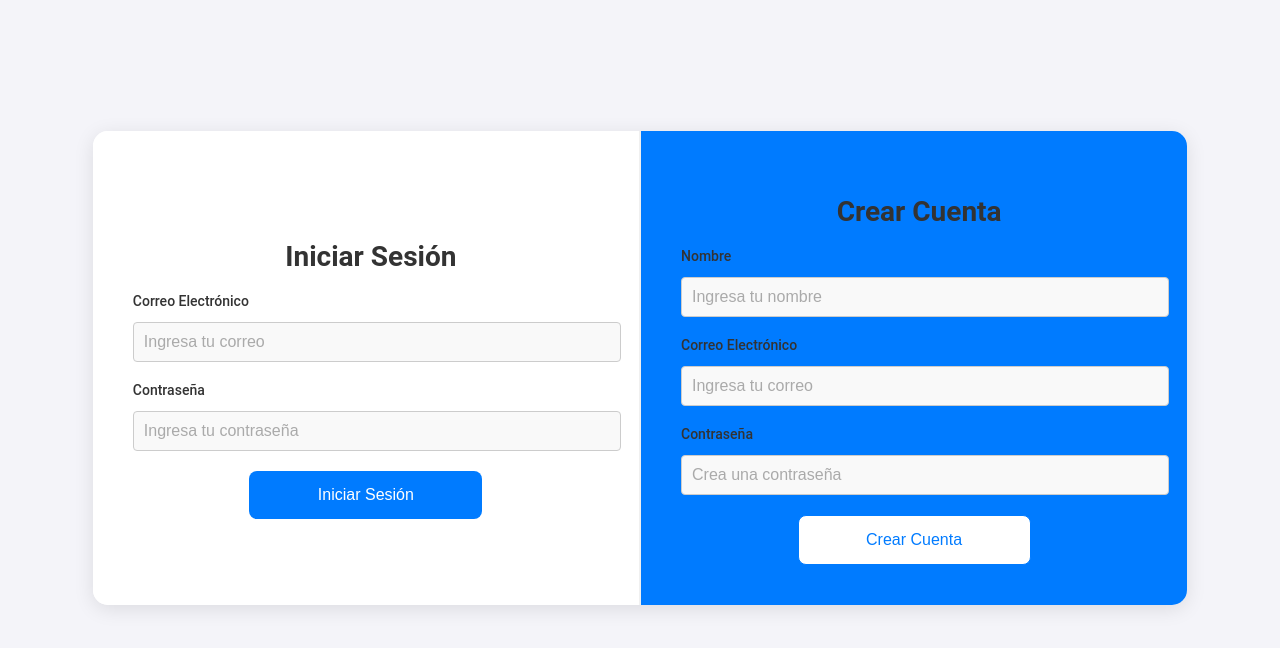
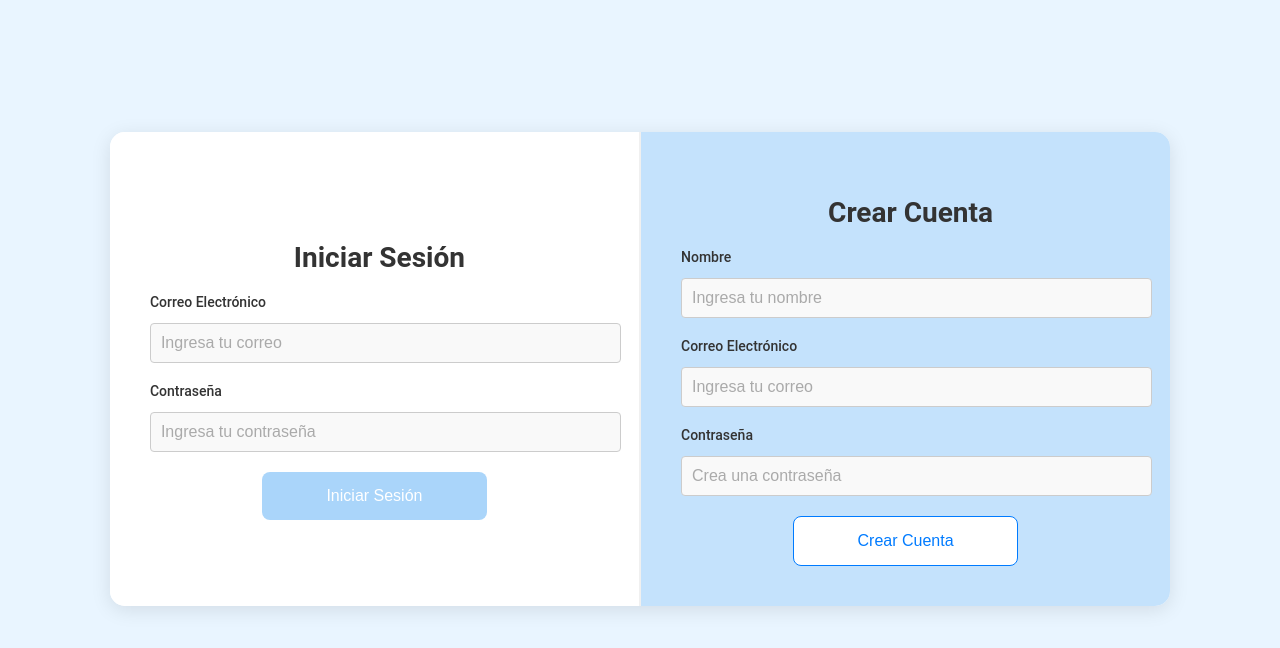
Before and after one commit to clagarejo/task-manager, a React (Vite) app in the folder cliente/: page / in a window 1280 px wide. Shown: the top 648 px of the page. Built offline with nearby package versions, Linux system fonts and the light colour scheme.

Commit message:
router chanes

```diff
--- a/cliente/src/App.jsx
+++ b/cliente/src/App.jsx
@@ -1,75 +1,11 @@
-import { useEffect, useState } from "react";
-import { BrowserRouter as Router, Routes, Route, Navigate } from "react-router-dom";
-import { useAuthStore } from "@/store/useAuthStore"; // Importa el store de autenticación
-import ErrorNotification from "@/components/ErrorNotification";
-import { useTaskStore } from "@/store/useTaskStore";
-import "./styles.css";
-import LoginRegister from "@/pages";
-import { FaSignOutAlt } from 'react-icons/fa';
-import TaskBoard from "@/components/TaskBoard";
+import { BrowserRouter as Router } from "react-router-dom";
+import AppRouter from "./Router";
+import './styles.css'
 
-// Componente para proteger las rutas privadas
-function PrivateRoute({ children }) {
-  const { status } = useAuthStore();
-  if (status === "checking") {
-    return <div>Loading...</div>; // Mientras se verifica el token
-  }
-  if (status === "not-authenticated") {
-    return <Navigate to="/" />; // Redirige al login si no está autenticado
-  }
-  return children;
-}
-
-
-const handleLogout = () => {
-  localStorage.removeItem('token');
-  window.location.href = '/';
-};
-
-function App() {
-  const { tasks, error, fetchTasks, loading, deleteTask } = useTaskStore();
-  const [editingTask, setEditingTask] = useState(null);
-
-  useEffect(() => {
-    fetchTasks();
-  }, [fetchTasks]);
-
-  return (
-    <div className="tasks-container">
-      <div className="header">
-        <h1>Task Manager</h1>
-        <div className="logout-container" onClick={handleLogout}>
-          <FaSignOutAlt size={20} />
-        </div>
-      </div>
-      {error && <ErrorNotification message={error} />}
-      <TaskBoard />
-    </div>
-  );
-}
-
-export default function MainApp() {
-  const { status } = useAuthStore(); // Estado de autenticación
-
+export const App = () => {
   return (
     <Router>
-      <Routes>
-        {/* Ruta para el login */}
-        <Route path="/" element={<LoginRegister />} />
-
-        {/* Ruta protegida para la página de tareas */}
-        <Route
-          path="/tasks"
-          element={
-            <PrivateRoute>
-              <App />
-            </PrivateRoute>
-          }
-        />
-
-        {/* Redirige a la página de tareas si ya está autenticado */}
-        <Route path="/home" element={status === "authenticated" ? <Navigate to="/tasks" /> : <Navigate to="/" />} />
-      </Routes>
+      <AppRouter />
     </Router>
   );
-}
+};
--- /dev/null
+++ b/cliente/src/Router/index.jsx
@@ -0,0 +1,34 @@
+import { Routes, Route, Navigate } from "react-router-dom";
+import { useAuthStore } from "@/store/useAuthStore";
+import PrivateRoute from "@/components/PrivateRoute";
+import LoginRegister from "@/pages";
+import MainApp from "@/components/MainApp";
+
+const AppRouter = () => {
+    const { status } = useAuthStore();
+
+    return (
+        <Routes>
+            {status === "authenticated" ? (
+                <>
+                    <Route
+                        path="/tasks"
+                        element={
+                            <PrivateRoute>
+                                <MainApp />
+                            </PrivateRoute>
+                        }
+                    />
+                    <Route path="/*" element={<Navigate to="/tasks" />} />
+                </>
+            ) : (
+                <>
+                    <Route path="/" element={<LoginRegister />} />
+                    <Route path="/*" element={<Navigate to="/" />} />
+                </>
+            )}
+        </Routes>
+    );
+};
+
+export default AppRouter;
--- /dev/null
+++ b/cliente/src/components/MainApp/index.jsx
@@ -0,0 +1,30 @@
+import { useEffect } from "react";
+import { FaSignOutAlt } from "react-icons/fa";
+import ErrorNotification from "@/components/ErrorNotification";
+import { useTaskStore } from "@/store/useTaskStore";
+import { useLogout } from "@/hooks/useLogout";
+import TaskBoard from "../TaskBoard";
+
+const MainApp = () => {
+    const { error, fetchTasks } = useTaskStore();
+    const { handleLogout } = useLogout();
+
+    useEffect(() => {
+        fetchTasks();
+    }, [fetchTasks]);
+
+    return (
+        <div className="tasks-container">
+            <div className="header">
+                <h1>Task Manager</h1>
+                <div className="logout-container" onClick={handleLogout}>
+                    <FaSignOutAlt size={20} />
+                </div>
+            </div>
+            {error && <ErrorNotification message={error} />}
+            <TaskBoard />
+        </div>
+    );
+};
+
+export default MainApp;
--- /dev/null
+++ b/cliente/src/components/PrivateRoute/index.jsx
@@ -0,0 +1,18 @@
+import { Navigate } from "react-router-dom";
+import { useAuthStore } from "@/store/useAuthStore";
+
+const PrivateRoute = ({ children }) => {
+    const { status } = useAuthStore();
+
+    if (status === "checking") {
+        return <div>Loading...</div>;
+    }
+
+    if (status === "not-authenticated") {
+        return <Navigate to="/" />;
+    }
+
+    return children;
+};
+
+export default PrivateRoute;
--- /dev/null
+++ b/cliente/src/hooks/useLogout.js
@@ -0,0 +1,10 @@
+import { useCallback } from "react";
+
+export const useLogout = () => {
+    const handleLogout = useCallback(() => {
+        localStorage.removeItem("token");
+        window.location.href = "/";
+    }, []);
+
+    return { handleLogout };
+};
--- a/cliente/src/main.jsx
+++ b/cliente/src/main.jsx
@@ -1,6 +1,6 @@
 import { StrictMode } from 'react'
 import { createRoot } from 'react-dom/client'
-import App from './App.jsx'
+import { App } from './App.jsx'
 
 createRoot(document.getElementById('root')).render(
   <StrictMode>
--- a/cliente/src/pages/styles.css
+++ b/cliente/src/pages/styles.css
@@ -42,7 +42,7 @@ body {
 }
 
 .register-section {
-    background-color: #007bff;
+    background-color: #C4E2FC;
     color: #fff;
 }
 
@@ -95,9 +95,8 @@ input::placeholder {
     color: #aaa;
 }
 
-/* Buttons */
 .btn {
-    background-color: #007bff;
+    background-color: #aad5fa;;
     color: #fff;
     padding: 15px 20px;
     margin: auto;
@@ -111,7 +110,7 @@ input::placeholder {
 }
 
 .btn:hover {
-    background-color: #0056b3;
+    background-color: #4691d3;
     transform: scale(1.05);
 }
 
@@ -126,7 +125,6 @@ input::placeholder {
     color: #0056b3;
 }
 
-/* Additional Styles for Better UX */
 .input-group {
     display: flex;
     flex-direction: column;
```
Also changed, not shown: cliente/src/components/TaskBoard/index.jsx (line endings or trailing spaces).
